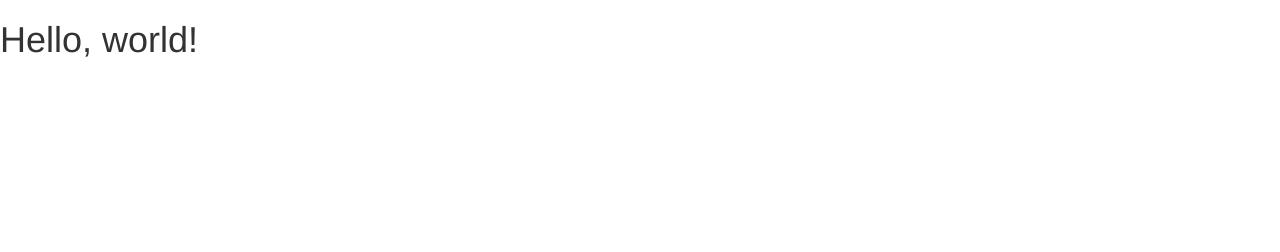
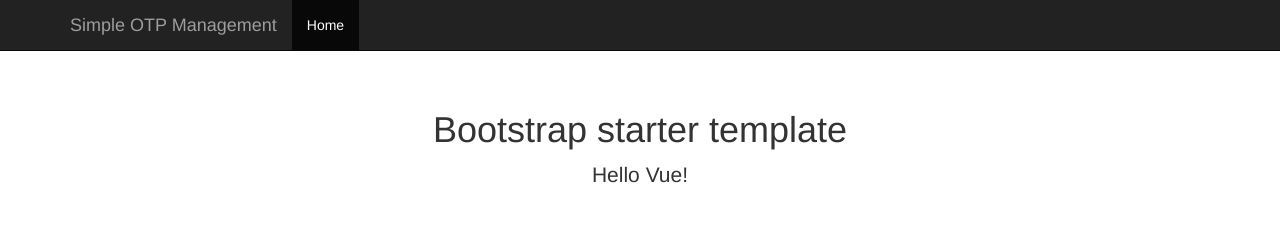
Before and after one commit to msongd/simple_gotp, a plain HTML site: page frontend/index.html in a window 1280 px wide. Drawn offline with Linux system fonts and the light colour scheme.

Commit message:
- update

```diff
--- /dev/null
+++ b/frontend/css/custom.css
@@ -0,0 +1,7 @@
+body {
+    padding-top: 50px;
+  }
+  .starter-template {
+    padding: 40px 15px;
+    text-align: center;
+  }
--- a/frontend/index.html
+++ b/frontend/index.html
@@ -9,10 +9,45 @@
 
     <!-- Bootstrap -->
     <link rel="stylesheet" href="css/bootstrap.min.css">
-
+     <!-- Custom styles for this template -->
+     <link href="css/custom.css" rel="stylesheet">
+    <script src="js/vue.js"></script>
   </head>
   <body>
-    <h1>Hello, world!</h1>
+    <div class="container" id="app">
+      <nav class="navbar navbar-inverse navbar-fixed-top">
+        <div class="container">
+          <div class="navbar-header">
+            <button type="button" class="navbar-toggle collapsed" data-toggle="collapse" data-target="#navbar" aria-expanded="false" aria-controls="navbar">
+              <span class="sr-only">Toggle navigation</span>
+              <span class="icon-bar"></span>
+              <span class="icon-bar"></span>
+              <span class="icon-bar"></span>
+            </button>
+            <a class="navbar-brand" href="#">Simple OTP Management</a>
+          </div>
+          <div id="navbar" class="collapse navbar-collapse">
+            <ul class="nav navbar-nav">
+              <li class="active"><a href="#">Home</a></li>
+            </ul>
+          </div><!--/.nav-collapse -->
+        </div>
+      </nav>
+      <div class="starter-template">
+      <h1>Bootstrap starter template</h1>
+      <p class="lead">
+        {{ message }}
+      </p>
+      </div>
+    </div><!-- /.container -->
 
+    <script>
+      var app = new Vue({
+        el: '#app',
+        data: {
+          message: 'Hello Vue!'
+        }
+      })
+    </script>
   </body>
 </html>
```
